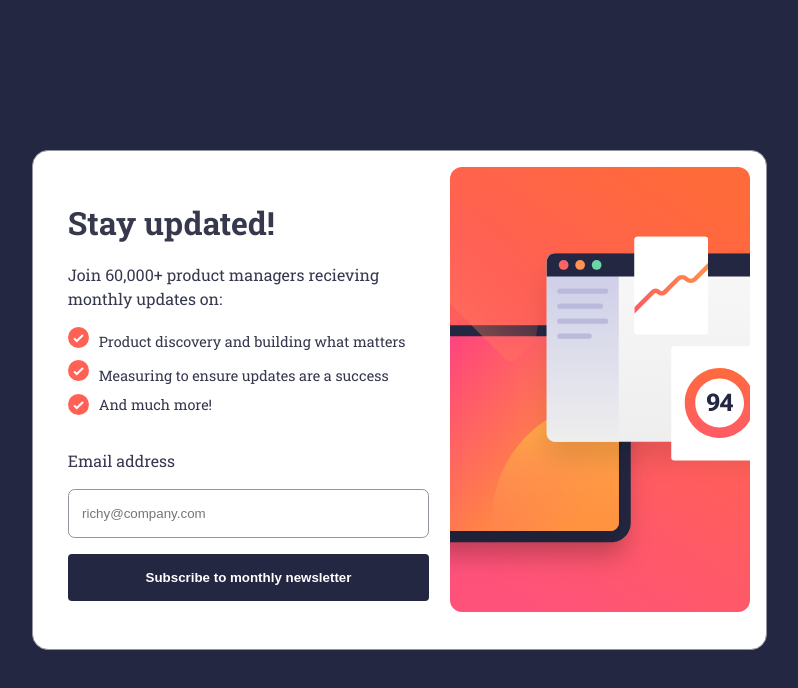
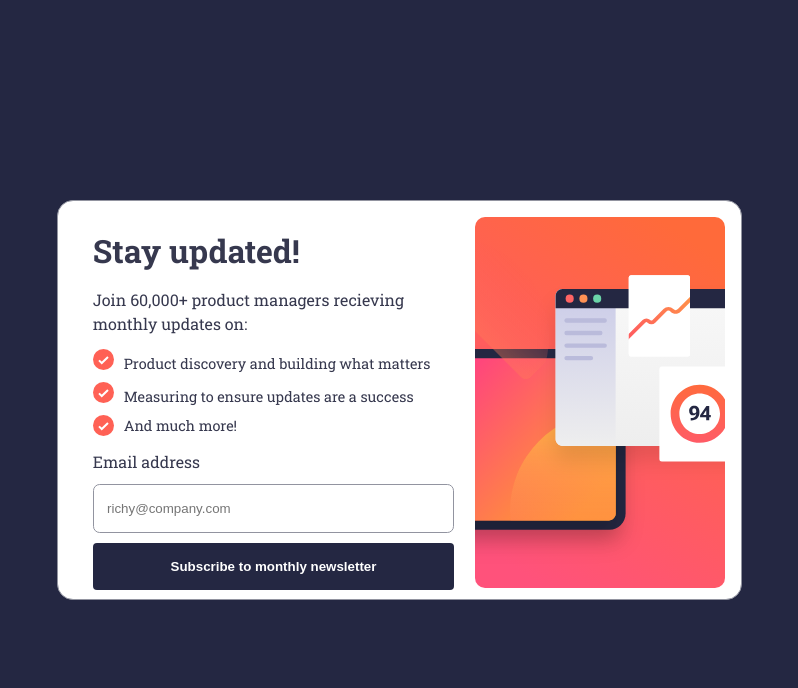
Before and after one commit to ikennarichard/Newsletter-sign-up, a React (Vite) app: page / in a window 1280 px wide. Shown: the top 688 px of the page, without its empty margins (241-1039 px from the left). Built offline with nearby package versions, Linux system fonts and the light colour scheme.

Commit message:
Fix spacing issues

```diff
--- a/src/components/Card.module.css
+++ b/src/components/Card.module.css
@@ -61,7 +61,6 @@
   font-size: 0.3em;
   font-weight: 700;
   color: var(--dark-slate-grey);
-  margin-bottom: -1em;
 }
 
 
@@ -78,20 +77,20 @@
     flex-direction: row-reverse;
     gap: 1px;
     width: fit-content;
+    height: 400px;
     padding: 1em;
     border-radius: 1em;
   }
 
   .wrapper > picture {
-    width: 300px;
+    width: 250px;
   }
 
   .details_section {
     display: flex;
     flex-direction: column;
-    gap: 1em;
     width: 400px;
-    padding-top: 2em;
+    padding-top: 0.6em;
   }
 
   .list_items {
@@ -101,4 +100,9 @@
   .list_items > li {
     font-size: 0.9em;
   }
+
+  .form {
+   margin: 0;
+   gap: 10px;
+  }
 }
```
